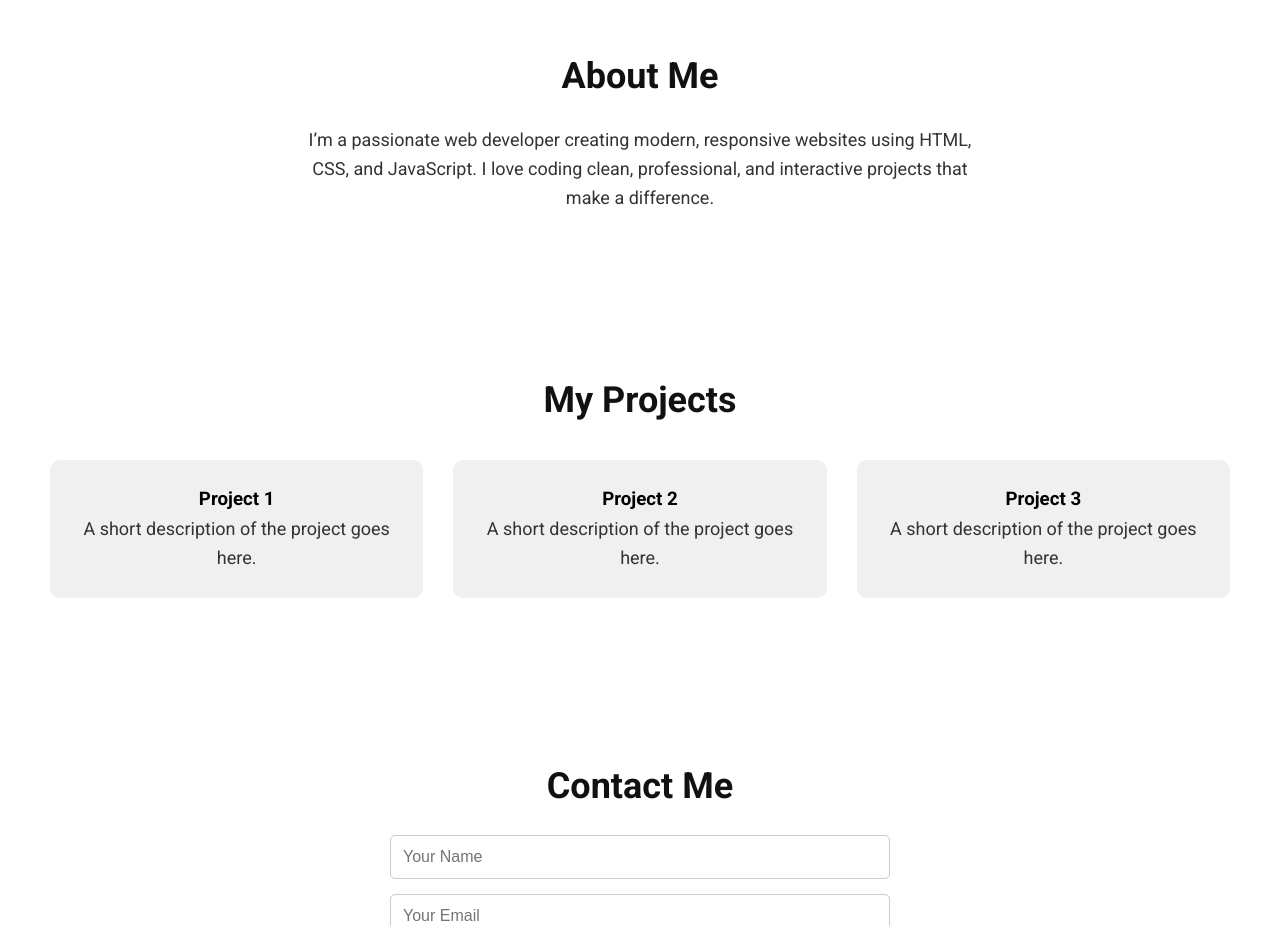
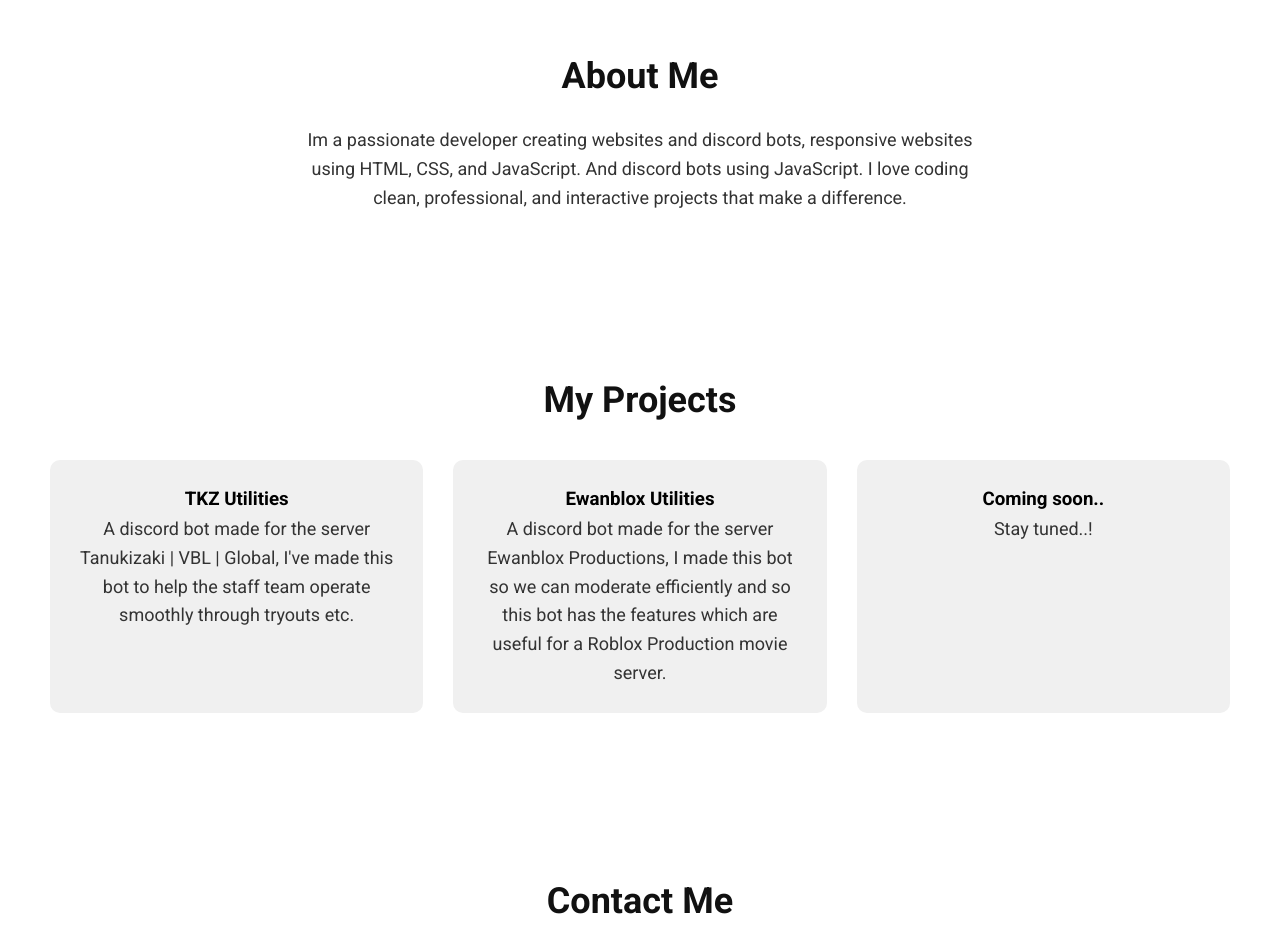
Before and after one commit to Solomono2727dev/MyPortfolio, a plain HTML site: page index.html in a window 1280 px wide. Shown: the part 900-1826 px from the top of the page. Drawn offline with Linux system fonts and the light colour scheme.

Commit message:
Update About Me and Projects sections

```diff
--- a/index.html
+++ b/index.html
@@ -34,7 +34,7 @@
 <!-- About Section -->
 <section id="about">
     <h2>About Me</h2>
-    <p>I’m a passionate web developer creating modern, responsive websites using HTML, CSS, and JavaScript. I love coding clean, professional, and interactive projects that make a difference.</p>
+    <p>Im a passionate developer creating websites and discord bots, responsive websites using HTML, CSS, and JavaScript. And discord bots using JavaScript. I love coding clean, professional, and interactive projects that make a difference.</p>
 </section>
 
 <!-- Projects Section -->
@@ -42,16 +42,16 @@
     <h2>My Projects</h2>
     <div class="projects-grid">
         <div class="project-card">
-            <h3>Project 1</h3>
-            <p>A short description of the project goes here.</p>
+            <h3>TKZ Utilities</h3>
+            <p>A discord bot made for the server Tanukizaki | VBL | Global, I've made this bot to help the staff team operate smoothly through tryouts etc.</p>
         </div>
         <div class="project-card">
-            <h3>Project 2</h3>
-            <p>A short description of the project goes here.</p>
+            <h3>Ewanblox Utilities</h3>
+            <p>A discord bot made for the server Ewanblox Productions, I made this bot so we can moderate efficiently and so this bot has the features which are useful for a Roblox Production movie server.</p>
         </div>
         <div class="project-card">
-            <h3>Project 3</h3>
-            <p>A short description of the project goes here.</p>
+            <h3>Coming soon..</h3>
+            <p>Stay tuned..!</p>
         </div>
     </div>
 </section>
```
